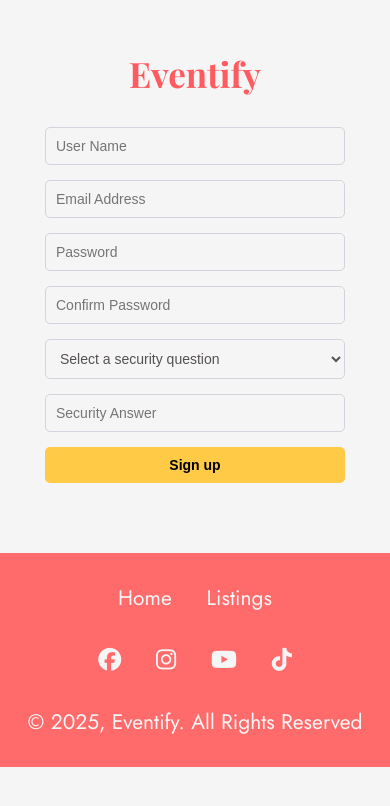
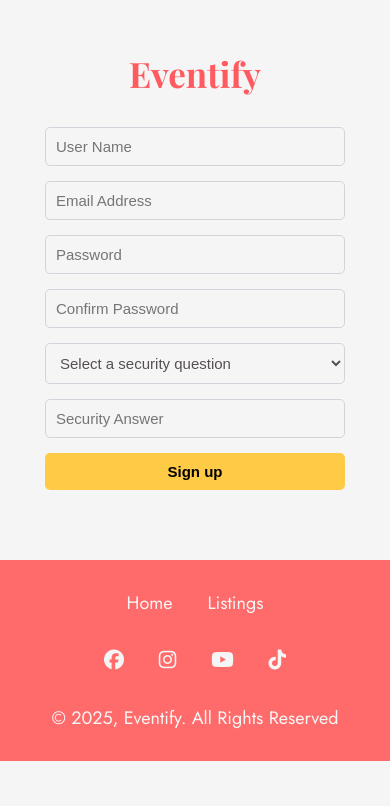
Before and after one commit to 582-41W-VA/lia-Eventify, a Django app: page /accounts/signup/ in a window 390 px wide. Shown: the top 806 px of the page. Run offline with Django 5.2, Linux system fonts and the light colour scheme; some web fonts are replaced.

Commit message:
responsive hompage,  login and signup page

```diff
--- a/lia_project2/accounts/static/accounts/signup.css
+++ b/lia_project2/accounts/static/accounts/signup.css
@@ -48,7 +48,7 @@ form input {
   margin-bottom: 15px;
   border: 1px solid #d1d5db;
   border-radius: 5px;
-  font-size: 14px;
+  font-size: 15px;
   background-color: #F5F5F5;
   color: #565151;
 }
@@ -59,7 +59,7 @@ form select {
   margin-bottom: 15px;
   border: 1px solid #d1d5db;
   border-radius: 5px;
-  font-size: 14px;
+  font-size: 15px;
   background-color: #F5F5F5;
   color: #565151;
 }
@@ -72,7 +72,7 @@ form button {
   font-weight: bold;
   border: none;
   border-radius: 5px;
-  font-size: 14px;
+  font-size: 15px;
   cursor: pointer;
 }
 
@@ -123,3 +123,18 @@ footer {
   color: #F5F5F5;
   font-size: 21px;
 }
+
+@media only screen and (max-width: 674px) {
+
+  .footer-nav a {
+      font-size: 18px ;
+  }
+
+  .social-links a {
+      font-size: 20px ;
+  }
+
+  .copyright {
+      font-size: 18px ;
+  }
+}
--- a/lia_project2/accounts/templates/accounts/signup.html
+++ b/lia_project2/accounts/templates/accounts/signup.html
@@ -58,10 +58,10 @@
       </div>
 
       <div class="social-links">
-        <a href=""><i class="fab fa-facebook"></i></a>
-        <a href=""><i class="fab fa-instagram"></i></a>
-        <a href=""><i class="fab fa-youtube"></i></a>
-        <a href=""><i class="fab fa-tiktok"></i></a>
+        <a href=""><span class="fab fa-facebook"></span></a>
+        <a href=""><span class="fab fa-instagram"></span></a>
+        <a href=""><span class="fab fa-youtube"></span></a>
+        <a href=""><span class="fab fa-tiktok"></span></a>
       </div>
 
       <div class="copyright">© 2025, Eventify. All Rights Reserved</div>
--- a/lia_project2/events/static/events/homepage.css
+++ b/lia_project2/events/static/events/homepage.css
@@ -263,16 +263,13 @@ footer {
 @media only screen and (max-width: 1976px) {
     .event-cards {
         grid-template-columns: repeat(4, 1fr);
-        gap: 14px;
-        padding: 35px;
     }
 }
 
 @media only screen and (max-width: 1576px) {
     .event-cards {
         grid-template-columns: repeat(3, 1fr);
-        gap: 14px;
-        padding: 35px;
+        gap: 15px;
     }
 }
 
@@ -484,6 +481,7 @@ footer {
 }
 
 @media only screen and (max-width: 574px) {
+
     .categories {
         gap: 30px;
     }
```
Also changed, not shown: lia_project2/accounts/static/accounts/login.css (+21 -5 lines), lia_project2/accounts/templates/accounts/login.html (+4 -7 lines).
